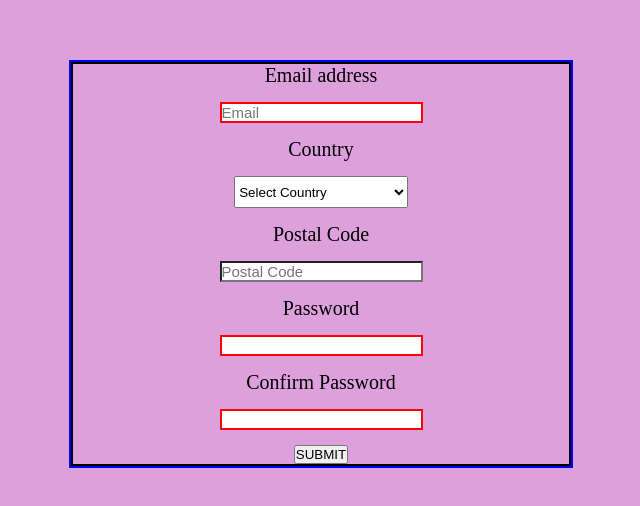
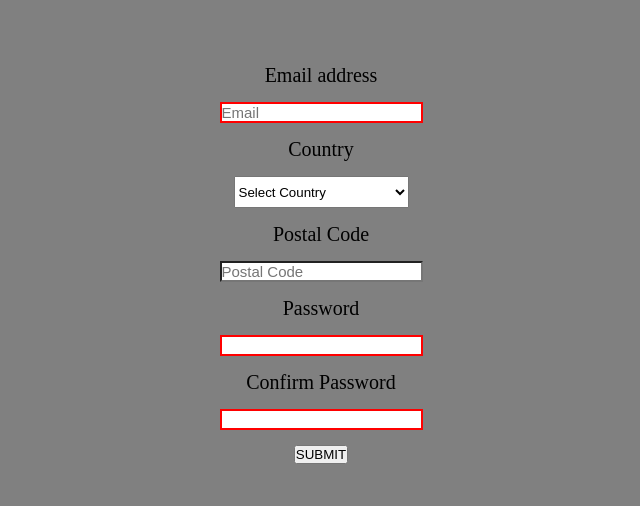
Before and after one commit to xerxes324/js-Form-Validation, a plain HTML site: page index.html in a window 1280 px wide. Shown: the part 136-642 px from the top of the page, without its empty margins (319-959 px from the left). Drawn offline with Linux system fonts and the light colour scheme.

Commit message:
Minor UI changes

```diff
--- a/style.css
+++ b/style.css
@@ -5,7 +5,7 @@
 
 html,body{
     min-height: 100vh;
-    background-color: plum;
+    background-color: gray;
     display: flex;
     justify-content: center;
     align-items: center;
@@ -13,7 +13,7 @@ html,body{
 
 
 .container{
-    border: 2px solid blue;
+    padding: 20px;
     font-size: larger;
     min-width: 500px;
 }
@@ -22,7 +22,6 @@ html,body{
     display: flex;
     flex-direction: column;
     align-items: center;
-    border: 2px solid black;
     font-size: 20px;
     gap: 15px;
 }
```
